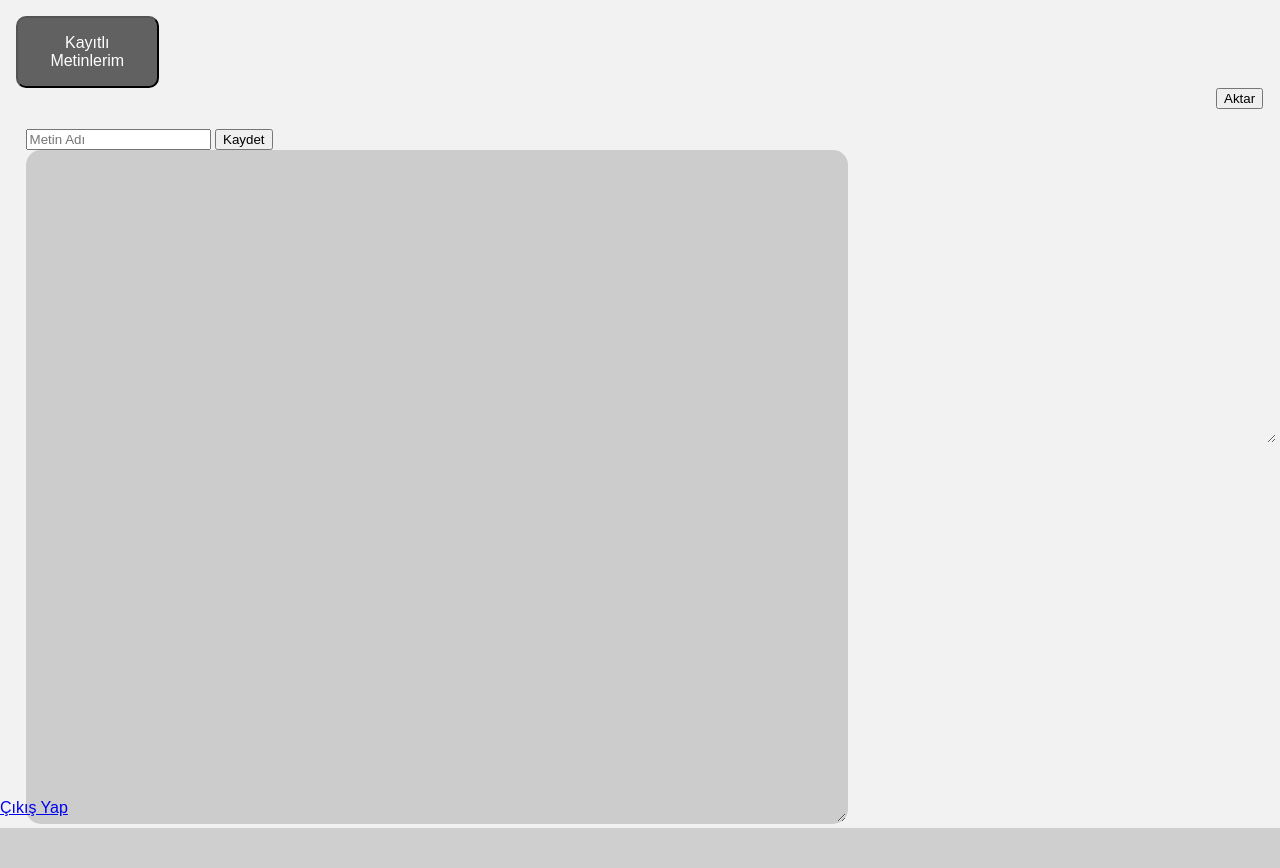
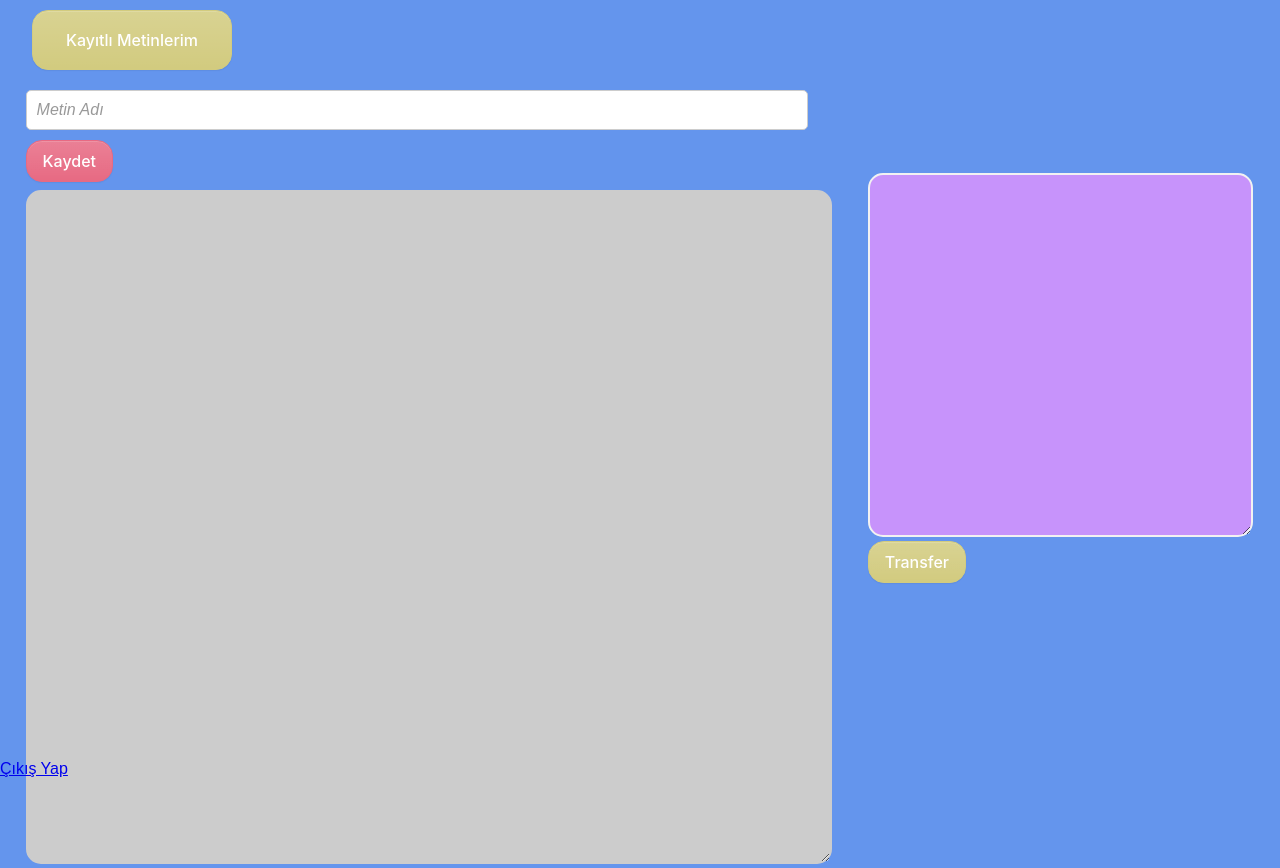
Before and after one commit to EmirKosekul/main_bitirme_projesi, a Flask app: template templates/rightclick.html in a window 1280 px wide. Before the commit the page ends 828 px from the top, so only its background shows below. Run offline with Flask 3, Linux system fonts and the light colour scheme; the template is opened without the code that fills it, so the values that code supplies are empty; some libraries are stand-ins or nearby versions.

Commit message:
Css settings updated

```diff
--- a/static/style.css
+++ b/static/style.css
@@ -2,7 +2,7 @@ body {
     font-family: Arial, sans-serif;
     margin: 0;
     padding: 0;
-    background-color: #f2f2f2;
+    background-color: #6495ed;
 }
 
 h1 {
@@ -39,7 +39,8 @@ form {
     /* background-color: red; */
     display: inline-block;
     width: 30%;
-    margin-right: 2%;
+    margin-top: 6.5%;
+    margin-right: 4%;
 }
 
 .selectedTextArea {
@@ -49,8 +50,8 @@ form {
 
 .answerTextArea {
     width: 100%;
-    height: 45%;
-    background-color: #f2f2f2;
+    height: 60%;
+    background-color: #c793fb;
     border-color: #f2f2f2;
 }
 
@@ -167,7 +168,7 @@ textarea[name='gosterilenMetin'] {
 }
 
 /* Dropdown düğmesi */
-.dropbtn {
+/* .dropbtn {
     margin-left: 10%;
     margin-top: 10%;
     background-color: #616161;
@@ -176,12 +177,12 @@ textarea[name='gosterilenMetin'] {
     font-size: 16px;
     border-radius: 10px;
     cursor: pointer;
-}
+} */
 
 /* Dropdown düğmesine gelindiğinde */
-.dropbtn:hover {
+/* .dropbtn:hover {
     background-color: #735d5d;
-}
+} */
 
 .delete-form {
     display: inline;
@@ -189,7 +190,7 @@ textarea[name='gosterilenMetin'] {
 }
 
 .delete-button {
-    background-color: #f44336;
+    background-color: #e76a83;
     color: white;
     border: none;
     padding: 5px 10px;
@@ -206,6 +207,201 @@ textarea[name='gosterilenMetin'] {
     border-radius: 5px;
 } */
 
+
 .aktarBtn {
-    margin-left: 95%;
+    appearance: button;
+    background-color: #d2cb7f;
+    background-image: linear-gradient(180deg, rgba(255, 255, 255, .15), rgba(255, 255, 255, 0));
+    border: 1px solid #d2cb7f;
+    border-radius: 1rem;
+    box-shadow: rgba(255, 255, 255, 0.15) 0 1px 0 inset, rgba(46, 54, 80, 0.075) 0 1px 1px;
+    box-sizing: border-box;
+    color: #FFFFFF;
+    cursor: pointer;
+    display: inline-block;
+    font-family: Inter, sans-serif;
+    font-size: 1rem;
+    font-weight: 500;
+    line-height: 1.5;
+    padding: .5rem 1rem;
+    text-align: center;
+    text-transform: none;
+    transition: color .15s ease-in-out, background-color .15s ease-in-out, border-color .15s ease-in-out, box-shadow .15s ease-in-out;
+    user-select: none;
+    -webkit-user-select: none;
+    touch-action: manipulation;
+    vertical-align: middle;
 }
+
+.aktarBtn:focus:not(:focus-visible),
+.aktarBtn:focus {
+    outline: 0;
+}
+
+.aktarBtn:hover {
+    background-color: #e76a83;
+    border-color: #e76a83;
+}
+
+.aktarBtn:focus {
+    background-color: #413FC5;
+    border-color: #3E3BBA;
+    box-shadow: rgba(255, 255, 255, 0.15) 0 1px 0 inset, rgba(46, 54, 80, 0.075) 0 1px 1px, rgba(104, 101, 235, 0.5) 0 0 0 .2rem;
+}
+
+.aktarBtn:active {
+    background-color: #3E3BBA;
+    background-image: none;
+    border-color: #3A38AE;
+    box-shadow: rgba(46, 54, 80, 0.125) 0 3px 5px inset;
+}
+
+.aktarBtn:active:focus {
+    box-shadow: rgba(46, 54, 80, 0.125) 0 3px 5px inset, rgba(104, 101, 235, 0.5) 0 0 0 .2rem;
+}
+
+.aktarBtn:disabled {
+    background-image: none;
+    box-shadow: none;
+    opacity: .65;
+    pointer-events: none;
+}
+
+.dropbtn {
+    margin-left: 16%;
+    margin-top: 5%;
+    appearance: button;
+    background-color: #d2cb7f;
+    background-image: linear-gradient(180deg, rgba(255, 255, 255, .15), rgba(255, 255, 255, 0));
+    border: 1px solid #d2cb7f;
+    border-radius: 1rem;
+    box-shadow: rgba(255, 255, 255, 0.15) 0 1px 0 inset, rgba(46, 54, 80, 0.075) 0 1px 1px;
+    box-sizing: border-box;
+    color: #FFFFFF;
+    cursor: pointer;
+    display: inline-block;
+    font-family: Inter, sans-serif;
+    font-size: 1rem;
+    font-weight: 500;
+    line-height: 1.5;
+    padding: .5rem 1rem;
+    text-align: center;
+    text-transform: none;
+    transition: color .15s ease-in-out, background-color .15s ease-in-out, border-color .15s ease-in-out, box-shadow .15s ease-in-out;
+    user-select: none;
+    -webkit-user-select: none;
+    touch-action: manipulation;
+    vertical-align: middle;
+    height: 60px;
+    width: 200px;
+}
+
+.dropbtn:focus:not(:focus-visible),
+.dropbtn:focus {
+    outline: 0;
+}
+
+.dropbtn:hover {
+    background-color: #e76a83;
+    border-color: #e76a83;
+}
+
+.dropbtn:focus {
+    background-color: #413FC5;
+    border-color: #3E3BBA;
+    box-shadow: rgba(255, 255, 255, 0.15) 0 1px 0 inset, rgba(46, 54, 80, 0.075) 0 1px 1px, rgba(104, 101, 235, 0.5) 0 0 0 .2rem;
+}
+
+.dropbtn:active {
+    background-color: #3E3BBA;
+    background-image: none;
+    border-color: #3A38AE;
+    box-shadow: rgba(46, 54, 80, 0.125) 0 3px 5px inset;
+}
+
+.dropbtn:active:focus {
+    box-shadow: rgba(46, 54, 80, 0.125) 0 3px 5px inset, rgba(104, 101, 235, 0.5) 0 0 0 .2rem;
+}
+
+.dropbtn:disabled {
+    background-image: none;
+    box-shadow: none;
+    opacity: .65;
+    pointer-events: none;
+}
+
+.submitInput {
+    width: 100%; /* Genişliği tamamen doldurması için */
+    padding: 10px; /* İç boşluk */
+    font-size: 16px; /* Yazı tipi boyutu */
+    border: 1px solid #ccc; /* Kenarlık */
+    border-radius: 5px; /* Kenar yuvarlama */
+    box-sizing: border-box; /* Kutu modeli */
+    margin-bottom: 10px; /* Altta boşluk */
+}
+
+/* Placeholder stilleri */
+.submitInput::placeholder {
+    color: #999; /* Renk */
+    font-style: italic; /* İtalik */
+}
+
+.kaydetBtn {
+    margin-bottom: 1%;
+    appearance: button;
+    background-color: #e76a83;
+    background-image: linear-gradient(180deg, rgba(255, 255, 255, .15), rgba(255, 255, 255, 0));
+    border: 1px solid #e76a83;
+    border-radius: 1rem;
+    box-shadow: rgba(255, 255, 255, 0.15) 0 1px 0 inset, rgba(46, 54, 80, 0.075) 0 1px 1px;
+    box-sizing: border-box;
+    color: #FFFFFF;
+    cursor: pointer;
+    display: inline-block;
+    font-family: Inter, sans-serif;
+    font-size: 1rem;
+    font-weight: 500;
+    line-height: 1.5;
+    padding: .5rem 1rem;
+    text-align: center;
+    text-transform: none;
+    transition: color .15s ease-in-out, background-color .15s ease-in-out, border-color .15s ease-in-out, box-shadow .15s ease-in-out;
+    user-select: none;
+    -webkit-user-select: none;
+    touch-action: manipulation;
+    vertical-align: middle;
+}
+
+.kaydetBtn:focus:not(:focus-visible),
+.kaydetBtn:focus {
+    outline: 0;
+}
+
+.kaydetBtn:hover {
+    background-color: #d2cb7f;
+    border-color: #d2cb7f;
+}
+
+.kaydetBtn:focus {
+    background-color: #413FC5;
+    border-color: #3E3BBA;
+    box-shadow: rgba(255, 255, 255, 0.15) 0 1px 0 inset, rgba(46, 54, 80, 0.075) 0 1px 1px, rgba(104, 101, 235, 0.5) 0 0 0 .2rem;
+}
+
+.kaydetBtn:active {
+    background-color: #3E3BBA;
+    background-image: none;
+    border-color: #3A38AE;
+    box-shadow: rgba(46, 54, 80, 0.125) 0 3px 5px inset;
+}
+
+.kaydetBtn:active:focus {
+    box-shadow: rgba(46, 54, 80, 0.125) 0 3px 5px inset, rgba(104, 101, 235, 0.5) 0 0 0 .2rem;
+}
+
+.kaydetBtn:disabled {
+    background-image: none;
+    box-shadow: none;
+    opacity: .65;
+    pointer-events: none;
+}
--- a/templates/rightclick.html
+++ b/templates/rightclick.html
@@ -47,11 +47,10 @@
         </div>
     </div>
 
-    <button class="aktarBtn" onclick="insertTextHere('Emir\'in Ayakkabıları')"> Aktar </button>
     <form method="post" onsubmit="return validateForm()">
         <div class="mainTextDiv">
-            <input type="text" name="text_name" id="textName" placeholder="Metin Adı" value="{{text_name}}">
-            <button type="submit" name="action" value="kayit">Kaydet</button>
+            <input class="submitInput" type="text" name="text_name" id="textName" placeholder="Metin Adı" value="{{text_name}}">
+            <button class="kaydetBtn" type="submit" name="action" value="kayit">Kaydet</button>
             <textarea class="mainTextArea" id="metinAlani" name="metinAlani" rows="4" cols="50">{{main_text}}</textarea>
             <script>
                 CKEDITOR.replace('metinAlani', {
@@ -220,6 +219,7 @@
             <button class="actionButton" type="submit" name="action" value="seventh_action">Grammar Correction</button>
             <label class="headerLabel">{{header}}</label>
             <textarea class="answerTextArea" id="resultText">{{ result }}</textarea>
+            <button class="aktarBtn" type="button" onclick="insertTextHere('Emir\'in Ayakkabıları')"> Transfer </button>
         </div>
     </form>
 
```
